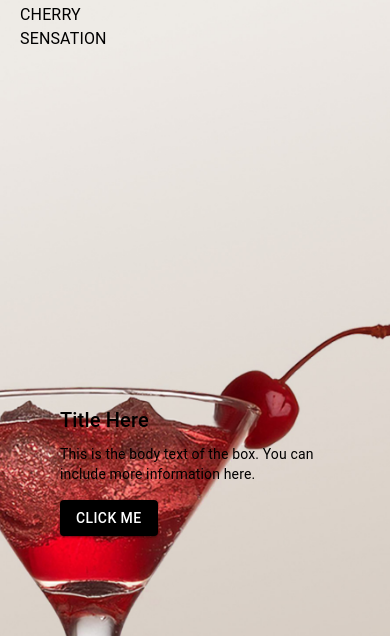
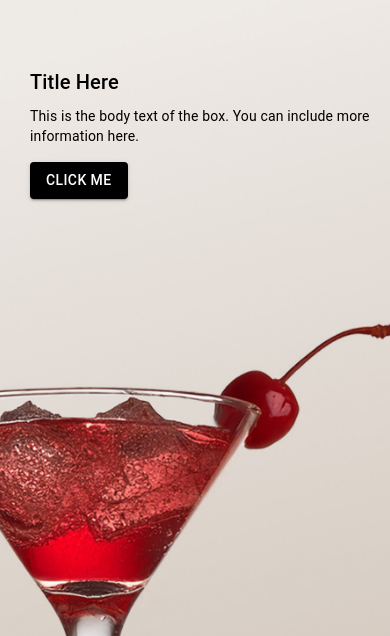
Before and after one commit to danibystrom/ciliegia-grappa, a Next.js app: page / in a window 390 px wide. Shown: the part 187-823 px from the top of the page. Built offline with nearby package versions, Linux system fonts and the light colour scheme.

Commit message:
Adjusting styling on banner for mobile and desktop, making sure text ang img are correct aligned

```diff
--- a/src/app/components/HeroBanner.tsx
+++ b/src/app/components/HeroBanner.tsx
@@ -64,6 +64,7 @@ export default function HeroBanner() {
             maxWidth: isMobile ? "150px" : "200px",
             lineHeight: 1.5,
             textAlign: "left",
+            display: isMobile ? "none" : "block",
           }}
         >
           SWEET TEMPTATION, CHERRY SENSATION
@@ -73,12 +74,13 @@ export default function HeroBanner() {
       <Box
         sx={{
           position: "absolute",
-          bottom: "15vh",
-          left: "10px",
+          bottom: isMobile ? "55vh" : "15vh",
+          paddingLeft: isMobile ? "10px" : "50px",
+
           backgroundColor: "transparent",
-          padding: "50px",
+          paddingBottom: "50px",
           border: "none",
-          borderShadow: "none",
+          boxhadow: "none",
         }}
       >
         <Typography variant="h6" sx={{ mb: 1 }}>
```
